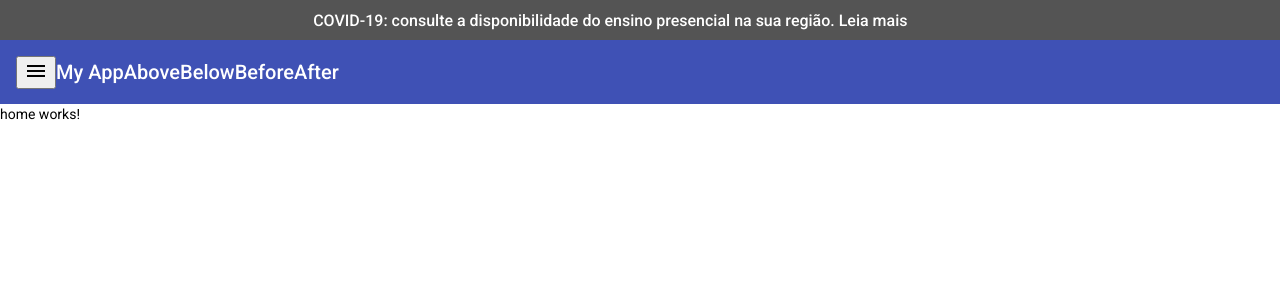
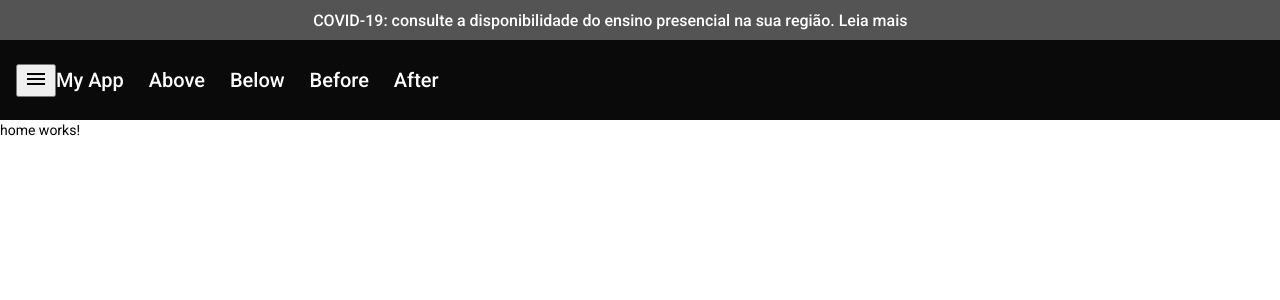
Before and after one commit to realTiagoJames/TiagoDevops-Frontend, an Angular app: page / in a window 1280 px wide. Shown: the top 300 px of the page. Built offline with nearby package versions, Linux system fonts and the light colour scheme.

Commit message:
Cor e ajuste menu e tamanho tarja 2

```diff
--- a/src/app/components/templates/main/main.component.css
+++ b/src/app/components/templates/main/main.component.css
@@ -2,16 +2,29 @@
   background-color: #545454;
   height: 5%;
   width: 100%;
-
 }
-
 .tarja1texto {
   color: white;
   position: relative;
   font-size: 80%;
-
   top: 50%;
   left: 50%;
-
   transform: translate(-50%, -50%);
 }
+.tarja2 {
+  background-color: #0a0a0a;
+  height: 10%;
+  width: 100%;
+}
+.menu-1{
+padding-left: 2%;
+}
+.menu-2{
+  padding-left: 2%;
+  }
+.menu-3{
+padding-left: 2%;
+}
+.menu-4{
+  padding-left: 2%;
+  }
--- a/src/app/components/templates/main/main.component.html
+++ b/src/app/components/templates/main/main.component.html
@@ -1,40 +1,46 @@
 
+<!-- Tarja 1 superior -->
 <mat-toolbar class="tarja1">
   <div>
-  <a class="tarja1texto">COVID-19: consulte a disponibilidade do ensino presencial na sua região. Leia mais
-
-  </a>
+  <a class="tarja1texto">COVID-19: consulte a disponibilidade do ensino presencial na sua região. Leia mais</a>
   </div>
 </mat-toolbar>
-<mat-toolbar color="primary">
+
+<!-- Tarja 2 superior -->
+<mat-toolbar class="tarja2" color="primary">
   <button mat-icon-button class="example-icon" aria-label="Example icon-button with menu icon">
     <mat-icon>menu</mat-icon>
   </button>
   <span>My App</span>
 
   <!-- Menu Horizontal  -->
+      <div class="menu-1">
          <a mat-button [matMenuTriggerFor]="aboveMenu">Above</a>
           <mat-menu #aboveMenu="matMenu" yPosition="above">
           <button mat-menu-item>Item 1</button>
           <button mat-menu-item>Item 2</button>
         </mat-menu>
-
+      </div>
+      <div class="menu-2">
         <a mat-button [matMenuTriggerFor]="belowMenu">Below</a>
          <mat-menu #belowMenu="matMenu" yPosition="below">
          <button mat-menu-item>Item 1</button>
          <button mat-menu-item>Item 2</button>
          </mat-menu>
-
+      </div>
+      <div class="menu-3">
         <a mat-button [matMenuTriggerFor]="beforeMenu">Before</a>
          <mat-menu #beforeMenu="matMenu" xPosition="before">
          <button mat-menu-item>Item 1</button>
          <button mat-menu-item>Item 2</button>
          </mat-menu>
-
+      </div>
+      <div class="menu-3">
         <a mat-button [matMenuTriggerFor]="afterMenu">After</a>
          <mat-menu #afterMenu="matMenu" xPosition="after">
          <button mat-menu-item>Item 1</button>
          <button mat-menu-item>Item 2</button>
          </mat-menu>
+      </div>
 </mat-toolbar>
 <router-outlet></router-outlet>
```
Lines whose indentation alone changed are shown as unchanged.
